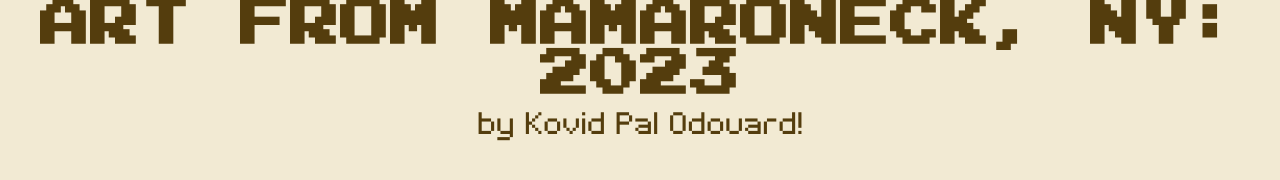
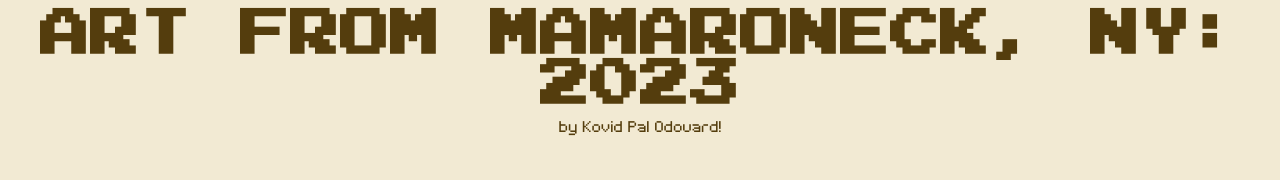
Before and after one commit to kovid-pal-odouard/kovid-pal-odouard.github.io, a plain HTML site: page mamaroneck-2023/index.html in a window 1280 px wide. Drawn offline with Linux system fonts and the light colour scheme.

Commit message:
padding and title.html

```diff
--- a/mamaroneck-2023/index.html
+++ b/mamaroneck-2023/index.html
@@ -27,17 +27,18 @@
 
         .heading-text {
             text-align: center; /* Center aligning */
+            margin-top: 10px; /* Added margin to move text down */
         }
 
         .heading-text h1 {
-            font-size: 50px;
+            font-size: 50px; /* Changed font size */
             margin: 0;
         }
 
         .heading-text p {
             font-family: 'Pixelon', sans-serif;
             margin: 10px 0 0 0;
-            font-size: 2em;
+            font-size: 1em;
         }
     </style>
 </head>
@@ -45,6 +46,6 @@
     <div class="heading-text"> <!-- Added closing bracket -->
         <h1>ART FROM MAMARONECK, NY: 2023</h1>
         <p>by Kovid Pal Odouard!</p>
-    </div>
+    </div> <!-- Added closing div tag -->
 </body>
 </html>
```
